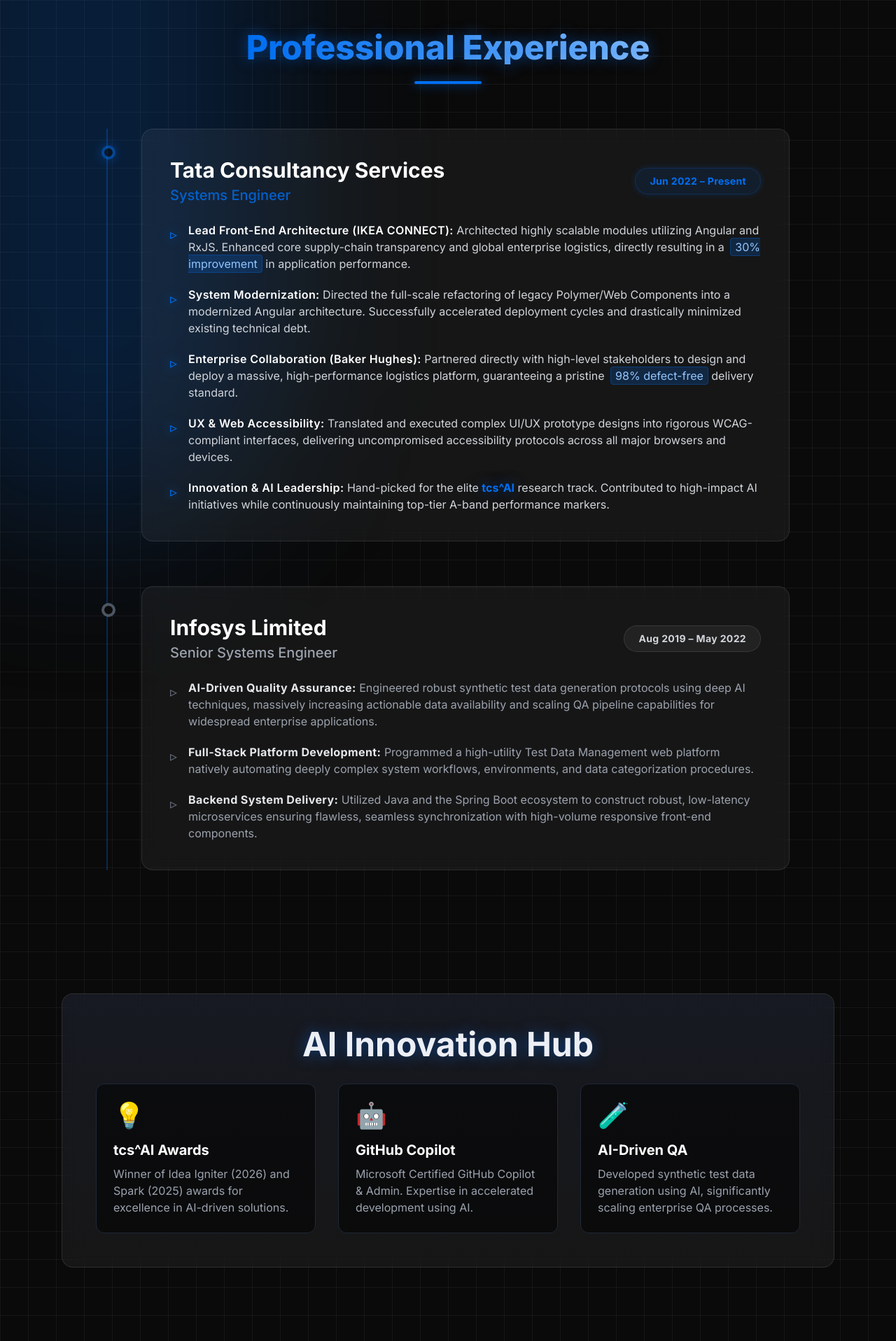
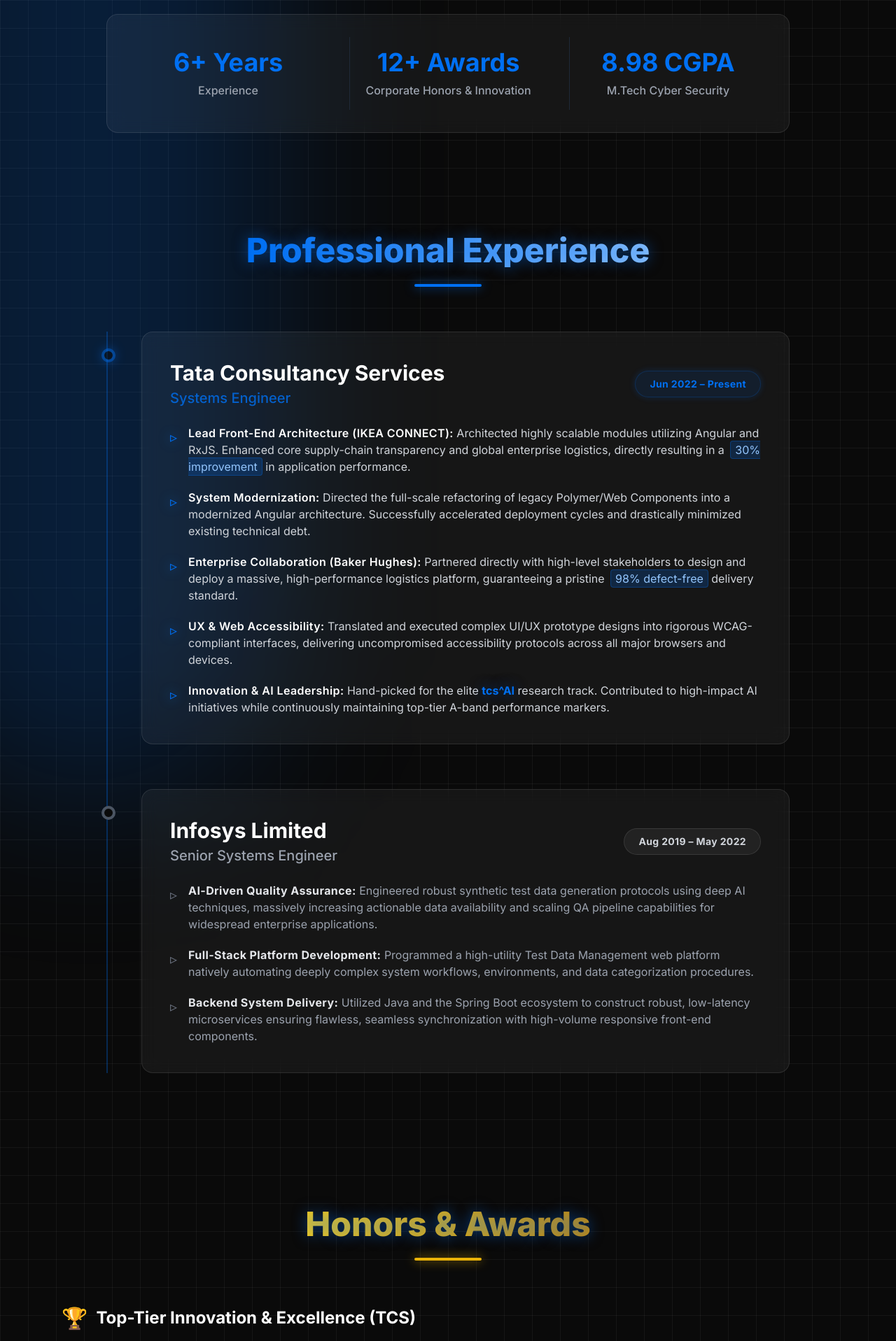
Before and after one commit to vaisakhmc/portfolio, an Angular app: page / in a window 1280 px wide. Shown: the part 880-2797 px from the top of the page at 70% size. Built offline with nearby package versions, Linux system fonts and the light colour scheme.

Commit message:
feat: Extensive comprehensive Honors and Awards module

```diff
--- a/src/app/app.html
+++ b/src/app/app.html
@@ -31,6 +31,15 @@
     </div>
   </section>
 
+  <!-- About Me -->
+  <section class="max-w-4xl mx-auto px-6 py-12" id="about">
+    <div class="glass-card p-8 md:p-10 text-center bg-primary/5 border-primary/20 hover:border-primary/40 transition-colors shadow-[0_0_30px_rgba(0,112,243,0.1)]">
+      <p class="text-lg md:text-xl text-gray-300 leading-relaxed font-light italic">
+        "A highly decorated Senior Engineer with <strong class="text-white font-semibold">12+ corporate honors</strong>, including the <strong class="text-primary glow-text font-bold">tcs^AI Idea Igniter</strong> and the <strong class="text-primary glow-text font-bold">Maitree Prize</strong>. Proven track record of high-performance delivery, from implementing SSO Authentication at Infosys to leading AI-driven innovation at TCS."
+      </p>
+    </div>
+  </section>
+
   <!-- Stats Bar -->
   <section class="max-w-5xl mx-auto px-6 py-12" id="stats">
     <div
@@ -40,8 +49,8 @@
         <p class="text-gray-400 font-medium">Experience</p>
       </div>
       <div class="p-4">
-        <h3 class="text-4xl font-bold text-primary mb-2">11+ Awards</h3>
-        <p class="text-gray-400 font-medium">TCS Innovation & Excellence</p>
+        <h3 class="text-4xl font-bold text-primary mb-2">12+ Awards</h3>
+        <p class="text-gray-400 font-medium">Corporate Honors & Innovation</p>
       </div>
       <div class="p-4">
         <h3 class="text-4xl font-bold text-primary mb-2">8.98 CGPA</h3>
@@ -159,30 +168,114 @@
     </div>
   </section>
 
-  <!-- AI Innovation -->
-  <section class="max-w-6xl mx-auto px-6 py-20" id="ai-innovation">
-    <div class="glass-card p-12 relative overflow-hidden border-primary/30">
-      <div class="absolute inset-0 bg-gradient-to-b from-blue-900/10 to-transparent"></div>
-      <h2 class="text-3xl md:text-5xl font-bold mb-8 text-center glow-text">AI Innovation Hub</h2>
+  <!-- Awards & Recognition -->
+  <section class="max-w-6xl mx-auto px-6 py-24" id="awards">
+    <div class="flex flex-col items-center mb-16">
+      <h2 class="text-3xl md:text-5xl font-extrabold text-transparent bg-clip-text bg-gradient-to-r from-yellow-400 to-yellow-600 glow-text text-center">
+        Honors & Awards
+      </h2>
+      <div class="h-1 w-24 bg-yellow-500 mt-6 rounded-full shadow-[0_0_15px_rgba(234,179,8,0.8)]"></div>
+    </div>
 
-      <div class="grid grid-cols-1 md:grid-cols-3 gap-8 relative z-10">
-        <div class="bg-black/50 p-6 rounded-xl border border-gray-800 hover:border-primary/50 transition-colors">
-          <div class="text-4xl mb-4">💡</div>
-          <h4 class="text-xl font-bold mb-2">tcs^AI Awards</h4>
-          <p class="text-gray-400">Winner of Idea Igniter (2026) and Spark (2025) awards for excellence in AI-driven
-            solutions.</p>
+    <div class="space-y-12">
+      <!-- Category 1 -->
+      <div>
+        <h3 class="text-2xl font-bold text-white mb-6 flex items-center gap-3"><span class="text-3xl">🏆</span> Top-Tier Innovation & Excellence (TCS)</h3>
+        <p class="text-gray-400 mb-6 italic">These awards represent the highest honors as a Senior Engineer and AI Specialist.</p>
+        <div class="grid grid-cols-1 md:grid-cols-2 gap-6">
+          <div class="glass-card p-6 border-yellow-500/20 hover:border-yellow-500/50 transition-colors bg-gradient-to-br from-yellow-900/10 to-transparent">
+            <div class="flex justify-between items-start mb-2">
+              <h4 class="font-bold text-lg text-yellow-400">tcs^AI Idea Igniter</h4>
+              <span class="text-xs bg-yellow-500/20 text-yellow-300 px-2 py-1 rounded">Feb 2026</span>
+            </div>
+            <p class="text-sm text-gray-300">Recognized for pioneering contributions to AI-driven process improvements and high-impact innovation ideas.</p>
+          </div>
+          <div class="glass-card p-6 border-yellow-500/20 hover:border-yellow-500/50 transition-colors bg-gradient-to-br from-yellow-900/10 to-transparent">
+            <div class="flex justify-between items-start mb-2">
+              <h4 class="font-bold text-lg text-yellow-400">Maitree Prize</h4>
+              <span class="text-xs bg-yellow-500/20 text-yellow-300 px-2 py-1 rounded">Feb 2026</span>
+            </div>
+            <p class="text-sm text-gray-300">A prestigious award for exceptional project delivery, leadership, and community contribution within the TCS ecosystem.</p>
+          </div>
+          <div class="glass-card p-6 border-yellow-500/20 hover:border-yellow-500/50 transition-colors bg-gradient-to-br from-yellow-900/10 to-transparent">
+            <div class="flex justify-between items-start mb-2">
+              <h4 class="font-bold text-lg text-yellow-400">tcs^AI Spark</h4>
+              <span class="text-xs bg-yellow-500/20 text-yellow-300 px-2 py-1 rounded">Dec 2025</span>
+            </div>
+            <p class="text-sm text-gray-300">Awarded for the conceptualization and successful implementation of AI-centric solutions.</p>
+          </div>
+          <div class="glass-card p-6 border-yellow-500/20 hover:border-yellow-500/50 transition-colors bg-gradient-to-br from-yellow-900/10 to-transparent">
+            <div class="flex justify-between items-start mb-2">
+              <h4 class="font-bold text-lg text-yellow-400">Awards for Excellence</h4>
+              <span class="text-xs bg-yellow-500/20 text-yellow-300 px-2 py-1 rounded">Nov 2025</span>
+            </div>
+            <p class="text-sm text-gray-300">Corporate-level recognition for consistently high delivery quality and technical mastery.</p>
+          </div>
         </div>
-        <div class="bg-black/50 p-6 rounded-xl border border-gray-800 hover:border-primary/50 transition-colors">
-          <div class="text-4xl mb-4">🤖</div>
-          <h4 class="text-xl font-bold mb-2">GitHub Copilot</h4>
-          <p class="text-gray-400">Microsoft Certified GitHub Copilot & Admin. Expertise in accelerated development
-            using AI.</p>
+      </div>
+
+      <!-- Category 2 -->
+      <div>
+        <h3 class="text-2xl font-bold text-white mb-6 flex items-center gap-3"><span class="text-3xl">🌟</span> Performance & Delivery Awards (TCS)</h3>
+        <div class="grid grid-cols-1 md:grid-cols-2 gap-6">
+          <div class="glass-card p-6 hover:border-blue-500/50 transition-colors">
+            <div class="flex justify-between items-start mb-2">
+              <h4 class="font-bold text-lg text-blue-400">A-Band Performance Ratings</h4>
+              <span class="text-xs bg-blue-500/20 text-blue-300 px-2 py-1 rounded">2024, 2025</span>
+            </div>
+            <p class="text-sm text-gray-300">The highest possible performance rating at TCS, awarded to the top percentage of employees for delivery excellence.</p>
+          </div>
+          <div class="glass-card p-6 hover:border-blue-500/50 transition-colors">
+            <div class="flex justify-between items-start mb-2">
+              <h4 class="font-bold text-lg text-blue-400">On The Spot Awards</h4>
+              <span class="text-xs bg-blue-500/20 text-blue-300 px-2 py-1 rounded">2024, 2025</span>
+            </div>
+            <p class="text-sm text-gray-300">Immediate recognition for tackling critical project challenges, ensuring collaborative success for global clients (IKEA/Baker Hughes).</p>
+          </div>
+          <div class="glass-card p-6 hover:border-blue-500/50 transition-colors">
+            <div class="flex justify-between items-start mb-2">
+              <h4 class="font-bold text-lg text-blue-400">Service & Commitment</h4>
+              <span class="text-xs bg-blue-500/20 text-blue-300 px-2 py-1 rounded">Jul 2025</span>
+            </div>
+            <p class="text-sm text-gray-300">Recognition of dedicated service and consistent high-value contributions to the organization.</p>
+          </div>
         </div>
-        <div class="bg-black/50 p-6 rounded-xl border border-gray-800 hover:border-primary/50 transition-colors">
-          <div class="text-4xl mb-4">🧪</div>
-          <h4 class="text-xl font-bold mb-2">AI-Driven QA</h4>
-          <p class="text-gray-400">Developed synthetic test data generation using AI, significantly scaling enterprise
-            QA processes.</p>
+      </div>
+
+      <!-- Category 3 & 4 Grid -->
+      <div class="grid grid-cols-1 lg:grid-cols-2 gap-12">
+        <!-- Strategic Initiatives -->
+        <div>
+          <h3 class="text-2xl font-bold text-white mb-6 flex items-center gap-3"><span class="text-3xl">🚀</span> Strategic Initiatives</h3>
+          <div class="space-y-4">
+            <div class="glass-card p-5 hover:border-purple-500/50 transition-colors">
+              <h4 class="font-bold text-purple-400">Special Initiative Award (2x)</h4>
+              <p class="text-sm text-gray-400 mt-1">Foundational workflow improvements driven beyond standard responsibilities (Jun & Aug 2025).</p>
+            </div>
+            <div class="glass-card p-5 hover:border-purple-500/50 transition-colors">
+              <h4 class="font-bold text-purple-400">Xcelerate Warrior Certificate</h4>
+              <p class="text-sm text-gray-400 mt-1">Career management award for rapid upskilling and technical agility (May 2024).</p>
+            </div>
+            <div class="glass-card p-5 hover:border-purple-500/50 transition-colors">
+              <h4 class="font-bold text-purple-400">Feedback Enabler</h4>
+              <p class="text-sm text-gray-400 mt-1">Fostering a culture of mentorship and constructive feedback (Aug 2023).</p>
+            </div>
+          </div>
+        </div>
+
+        <!-- Infosys -->
+        <div>
+          <h3 class="text-2xl font-bold text-white mb-6 flex items-center gap-3"><span class="text-3xl">💎</span> Early Career Impact (Infosys)</h3>
+          <div class="glass-card p-6 h-full hover:border-cyan-500/50 transition-colors border-cyan-500/20 bg-gradient-to-br from-cyan-900/10 to-transparent">
+            <div class="flex justify-between items-start mb-2">
+              <h4 class="font-bold text-xl text-cyan-400">Insta Award</h4>
+              <span class="text-xs bg-cyan-500/20 text-cyan-300 px-2 py-1 rounded">Sep 2021</span>
+            </div>
+            <div class="mt-4 space-y-3">
+              <p class="text-sm text-gray-300"><strong class="text-white">Context:</strong> Contributed to the design and development of Healthcare Validation and Synthetic Data Interfaces.</p>
+              <p class="text-sm text-gray-300"><strong class="text-white">Technical Highlight:</strong> Successfully implemented SSO Authentication and Notification APIs used across multiple enterprise solutions.</p>
+            </div>
+          </div>
         </div>
       </div>
     </div>
```
Also changed, not shown: awrds.txt (added).
